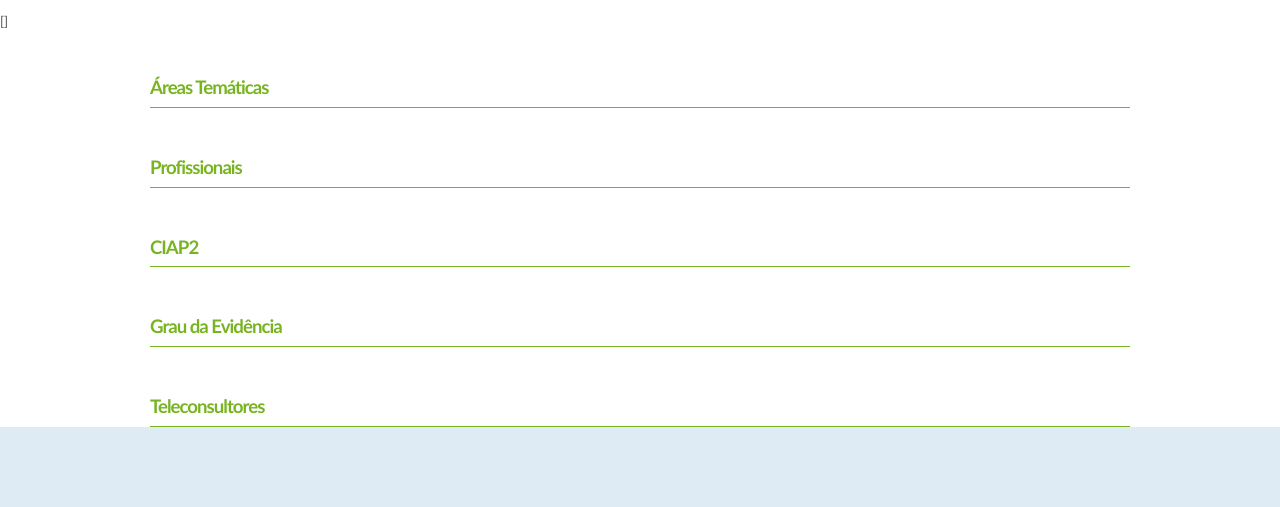
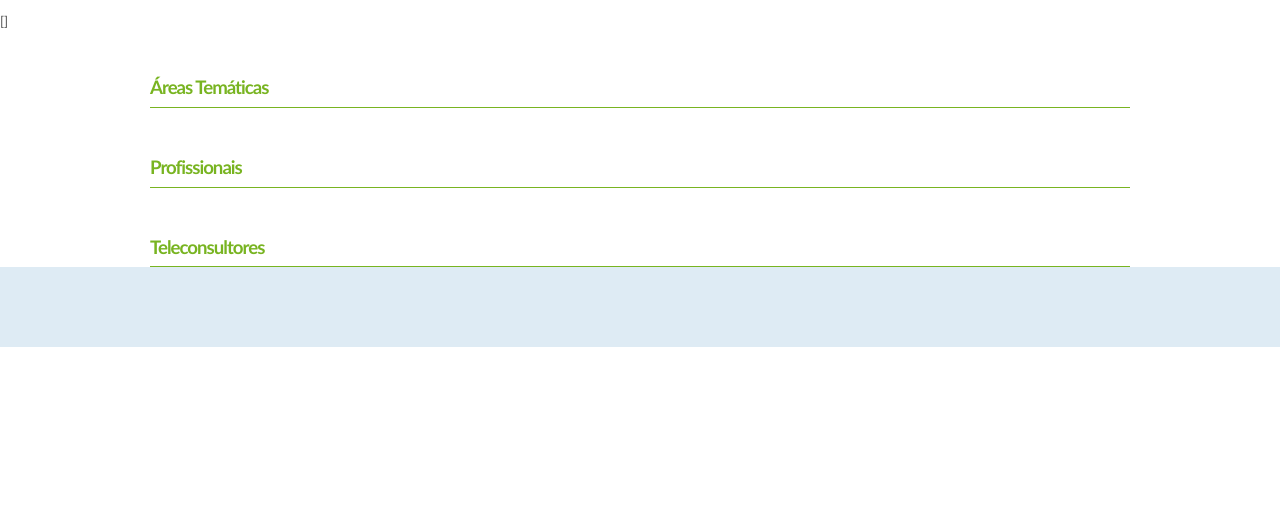
Before and after one commit to bireme/bvs-aps, a WordPress theme: template themes/aps/page-temas-das-sof.php in a window 1280 px wide. Shown: the part 351-858 px from the top of the page. After the commit the page ends 698 px from the top, so only its background shows below. Run offline with PHP 8.4 and a stand-in for WordPress, Linux system fonts and the light colour scheme; the site name, menu and one post (Sample post) are stand-ins, and other content is empty.

Commit message:
Retirada da CIAP2 e Grau de Evidencia

```diff
--- a/themes/aps/page-temas-das-sof.php
+++ b/themes/aps/page-temas-das-sof.php
@@ -84,7 +84,7 @@ get_header(); ?>
 			<div class="clear"></div>
 		</div>
 
-		<div class="block">
+		<!--<div class="block">
 			<h2><?php _e("CIAP2", 'bvsaps'); ?></h2>
 			<ul>
 				<?php foreach($ciap2 as $item): ?>
@@ -110,9 +110,9 @@ get_header(); ?>
 				<?php endforeach; ?>
 			</ul>
 			<div class="clear"></div>
-		</div>
+		</div>-->
 
-		<div class="block">
+		<!--<div class="block">
 			<h2><?php _e("Grau da Evidência", 'bvsaps'); ?></h2>
 			<ul>
 				<?php foreach($grau_da_evidencia as $item): ?>
@@ -139,7 +139,7 @@ get_header(); ?>
 			</ul>
 			<div class="clear"></div>
 		</div>
-
+ -->
 		<div class="block">
 			<h2><?php _e("Teleconsultores", 'bvsaps'); ?></h2>
 			<ul>
```
